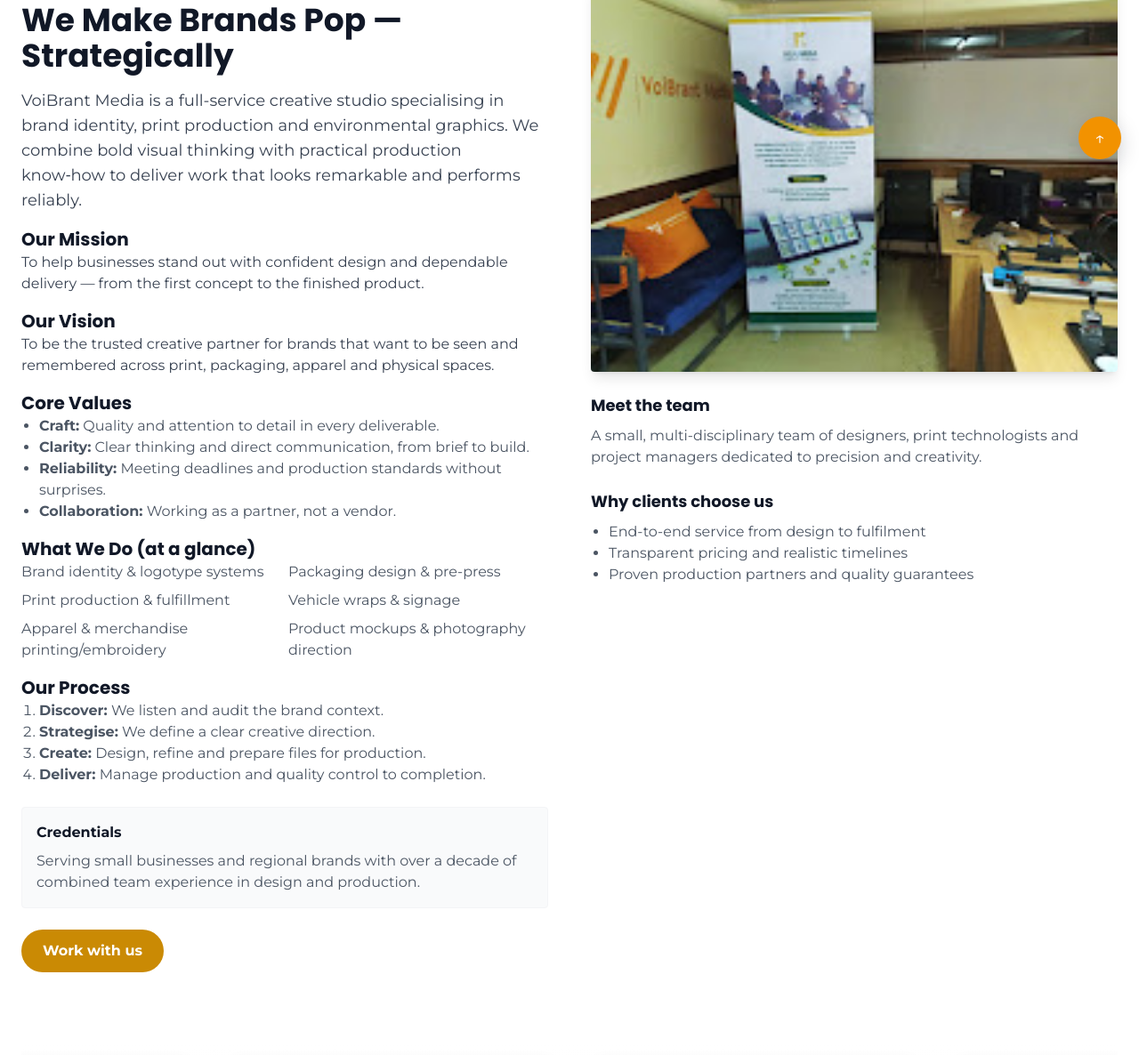
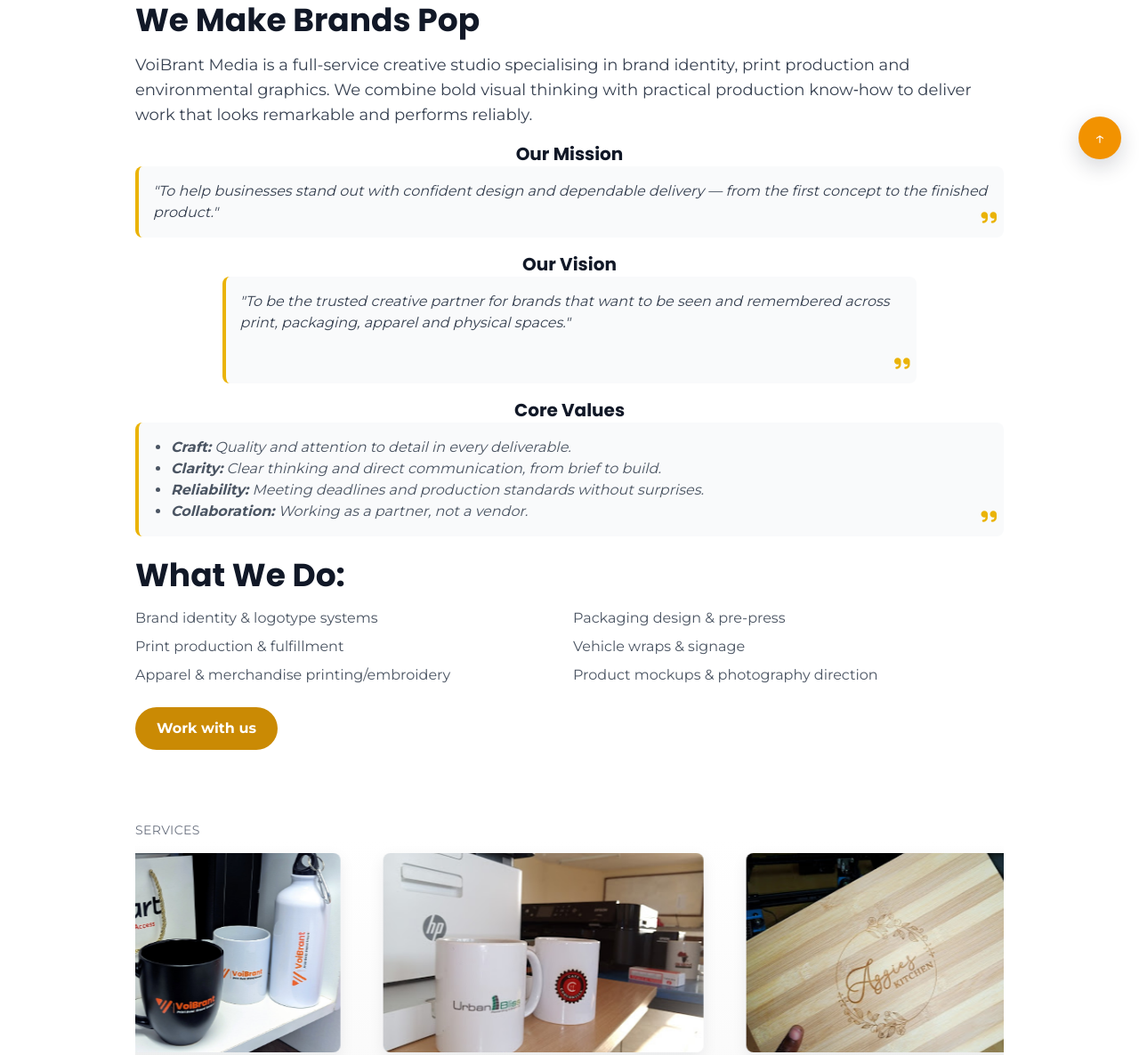
Before and after one commit to chandamalembe/voibrant, a plain HTML site: page index.html in a window 1280 px wide. Shown: the part 601-1787 px from the top of the page at 89% size. Drawn offline with nearby package versions, Linux system fonts and the light colour scheme.

Commit message:
reformatted and added blockquotes

```diff
--- a/index.html
+++ b/index.html
@@ -9,6 +9,7 @@
     />
     <title>VoiBrant Media Creative</title>
     <script src="https://cdn.tailwindcss.com"></script>
+    <link rel="stylesheet" href="https://cdnjs.cloudflare.com/ajax/libs/font-awesome/6.0.0/css/all.min.css">
     <link rel="stylesheet" href="./styles.css" />
     <!-- Favicon -->
     <link
@@ -83,11 +84,11 @@
       </div>
     </header>
 
-    <main class="max-w-7xl mx-auto px-6 py-16">
-      <section id="about" class="grid grid-cols-1 lg:grid-cols-2 gap-12 items-start mb-20">
+    <main class="max-w-5xl mx-auto px-6 py-16">
+      <section id="about" class="mb-20">
           <div>
             <p class="text-sm uppercase tracking-wide text-gray-500">About</p>
-            <h2 class="text-4xl font-extrabold mt-2 mb-4">We Make Brands Pop — Strategically</h2>
+            <h2 class="text-4xl font-extrabold mt-2 mb-4">We Make Brands Pop</h2>
 
             <p class="text-lg text-gray-700 mb-4">
               VoiBrant Media is a full-service creative studio specialising in
@@ -96,27 +97,30 @@
               deliver work that looks remarkable and performs reliably.
             </p>
 
-            <h3 class="text-xl font-semibold mt-4">Our Mission</h3>
-            <p class="text-gray-700 mb-4">
-              To help businesses stand out with confident design and dependable
-              delivery — from the first concept to the finished product.
-            </p>
+            <h3 class="text-center text-xl font-semibold mt-4">Our Mission</h3>
+            <blockquote class="qoute relative bg-gray-50 p-4 mb-4 rounded-lg border-l-4 border-yellow-500">
+              <p class="text-gray-700 italic">"To help businesses stand out with confident design and dependable delivery — from the first concept to the finished product."</p>
+              <i class="fas fa-quote-right absolute bottom-2 right-2 text-yellow-500 text-xl"></i>
+            </blockquote>
 
-            <h3 class="text-xl font-semibold mt-4">Our Vision</h3>
-            <p class="text-gray-700 mb-4">
-              To be the trusted creative partner for brands that want to be seen
-              and remembered across print, packaging, apparel and physical spaces.
-            </p>
+            <h3 class="text-center text-xl font-semibold mt-4">Our Vision</h3>
+            <blockquote class="quote relative bg-gray-50 p-4 mb-4 rounded-lg border-l-4 border-yellow-500">
+              <p class="text-gray-700 italic">"To be the trusted creative partner for brands that want to be seen and remembered across print, packaging, apparel and physical spaces."</p>
+              <i class="fas fa-quote-right absolute bottom-2 right-2 text-yellow-500 text-xl"></i>
+            </blockquote>
 
-            <h3 class="text-xl font-semibold mt-4">Core Values</h3>
-            <ul class="list-disc pl-5 text-gray-600 mb-4">
+            <h3 class="text-center text-xl font-semibold mt-4">Core Values</h3>
+            <blockquote class="qoute relative bg-gray-50 p-4 mb-4 rounded-lg border-l-4 border-yellow-500">
+              <ul class="list-disc pl-5 text-gray-600 italic">
                 <li><strong>Craft:</strong> Quality and attention to detail in every deliverable.</li>
                 <li><strong>Clarity:</strong> Clear thinking and direct communication, from brief to build.</li>
                 <li><strong>Reliability:</strong> Meeting deadlines and production standards without surprises.</li>
                 <li><strong>Collaboration:</strong> Working as a partner, not a vendor.</li>
               </ul>
+              <i class="fas fa-quote-right absolute bottom-2 right-2 text-yellow-500 text-xl"></i>
+            </blockquote>
 
-            <h3 class="text-xl font-semibold mt-4">What We Do (at a glance)</h3>
+            <h2 class="text-4xl font-extrabold mt-6 mb-4">What We Do:</h2>
             <ul class="grid grid-cols-1 sm:grid-cols-2 gap-2 text-gray-600 mb-4">
               <li>Brand identity & logotype systems</li>
               <li>Packaging design & pre-press</li>
@@ -126,44 +130,13 @@
               <li>Product mockups & photography direction</li>
             </ul>
 
-            <h3 class="text-xl font-semibold mt-4">Our Process</h3>
-            <ol class="list-decimal pl-5 text-gray-600 mb-6">
-              <li><strong>Discover:</strong> We listen and audit the brand context.</li>
-              <li><strong>Strategise:</strong> We define a clear creative direction.</li>
-              <li><strong>Create:</strong> Design, refine and prepare files for production.</li>
-              <li><strong>Deliver:</strong> Manage production and quality control to completion.</li>
-            </ol>
-
-            <div class="bg-gray-50 border border-gray-100 p-4 rounded">
-              <p class="font-semibold mb-2">Credentials</p>
-              <p class="text-gray-600">Serving small businesses and regional brands with over a decade of combined team experience in design and production.</p>
-            </div>
-
             <div class="mt-6">
               <a href="#contact" class="inline-block bg-yellow-600 text-white px-6 py-3 rounded-full font-semibold">Work with us</a>
             </div>
           </div>
-
-          <aside class="flex flex-col gap-6">
-            <div class="rounded shadow-lg overflow-hidden">
-              <img src="./img/inside.jpg" alt="Studio inside" style="width:100%;height:100%;object-fit:cover;display:block;" />
-            </div>
-
-            <div class="space-y-2">
-              <h4 class="text-lg font-semibold">Meet the team</h4>
-              <p class="text-gray-600">A small, multi-disciplinary team of designers, print technologists and project managers dedicated to precision and creativity.</p>
-            </div>
-
-            <div class="space-y-2">
-              <h4 class="text-lg font-semibold">Why clients choose us</h4>
-              <ul class="list-disc pl-5 text-gray-600">
-                <li>End-to-end service from design to fulfilment</li>
-                <li>Transparent pricing and realistic timelines</li>
-                <li>Proven production partners and quality guarantees</li>
-              </ul>
-            </div>
-          </aside>
       </section>
+      <section id="services" class="mb-20">
+        <p class="text-sm uppercase tracking-wide text-gray-500">Services</p>
         <div class="services-marquee overflow-hidden rounded-lg">
           <div class="marquee-track flex items-center">
             <div class="marquee-item px-4">
@@ -181,47 +154,21 @@
           </div>
         </div>
       </section>
-
-      <section
-        id="contact"
-        class="grid grid-cols-1 lg:grid-cols-2 gap-12 items-center mb-20"
-      >
+      <section id="contact" class="grid grid-cols-1 lg:grid-cols-2 gap-12 items-start mb-20">
         <div>
-          <img
-            src="./img/banner.jpg"
-            alt="Contact"
-            class="rounded shadow-lg"
-          />
+          <p class="text-sm uppercase tracking-wide text-gray-500">Contact</p>
+          <img src="./img/banner.jpg" alt="Contact" class="rounded shadow-lg w-full h-full object-cover" />
         </div>
         <div>
-          <p class="text-sm uppercase tracking-wide text-gray-500">Contact</p>
-          <h2 class="text-4xl font-extrabold mt-2 mb-6">
-            Are You Ready? Let's Get to Work!
-          </h2>
+          <h2 class="text-4xl font-extrabold mt-2 mb-6">Are You Ready? Let's Get to Work!</h2>
           <form id="contactForm" class="space-y-4 bg-white p-6 rounded shadow">
-            <input
-              name="name"
-              placeholder="Name"
-              class="w-full border border-gray-300 rounded px-3 py-2"
-            />
-            <input
-              name="email"
-              placeholder="Email"
-              class="w-full border border-gray-300 rounded px-3 py-2"
-            />
-            <textarea
-              name="message"
-              rows="5"
-              placeholder="Message"
-              class="w-full border border-gray-300 rounded px-3 py-2"
-            ></textarea>
-            <button
-              type="submit"
-              class="btn-color text-white px-6 py-2 rounded-full font-semibold"
-            >
-              Submit
-            </button>
+            <input name="name" placeholder="Name" class="w-full border border-gray-300 rounded px-3 py-2" />
+            <input name="email" placeholder="Email" class="w-full border border-gray-300 rounded px-3 py-2" />
+            <textarea name="message" rows="5" placeholder="Message" class="w-full border border-gray-300 rounded px-3 py-2"></textarea>
+            <button type="submit" class="btn-color text-white px-6 py-2 rounded-full font-semibold">Submit</button>
           </form>
+          <p class="mt-4 text-gray-600">Or Via WhatsApp</p>
+          <a href="https://api.whatsapp.com/send?phone=%2B260975266088&fbclid=IwY2xjawPQcD5leHRuA2FlbQIxMABicmlkETFGMWtWOWtDdFpGaGRrVTFYc3J0YwZhcHBfaWQQMjIyMDM5MTc4ODIwMDg5MgABHqjWQYsk-VXe8zIZns9HKCaBTRhjqIf_Hq4tOcePdtTZ6-JR4E7QgzglyrZg_aem_54euGdZkjJ4wyp31Gx795w" target="_blank" class="inline-flex items-center mt-2 text-white px-3 py-2 rounded-full font-semibold"><i class="fab fa-whatsapp fa-2x mr-2" style="color: #25D366;"></i><span class="text-gray-600">+260 975 266 088</span></a>
         </div>
       </section>
     </main>
@@ -230,7 +177,7 @@
       <div class="max-w-7xl mx-auto px-6 grid grid-cols-1 md:grid-cols-3 gap-8">
         <div>
           <h3 class="text-2xl font-bold text-white">VoiBrant</h3>
-          <p class="mt-4 text-gray-400">We Do Everything Differently.</p>
+          <p class="mt-2 text-gray-400">We Do Everything Differently.</p>
         </div>
         <div class="flex justify-between">
           <ul class="space-y-3">
@@ -257,7 +204,7 @@
           </ul>
         </div>
         <div>
-          <h4 class="font-semibold mb-3">Subscribe to Our Newsletter</h4>
+          <h3 class="font-semibold mb-3">Subscribe to Our Newsletter</h3>
           <form id="subscribeForm" class="space-y-3">
             <input
               name="sub_name"
--- a/styles.css
+++ b/styles.css
@@ -150,3 +150,11 @@
     height: 44px;
   }
 }
+
+/* Quote block styles */
+.quote {
+  max-width: 80%;
+  margin: 0 auto;
+  padding: 1.5rem;
+  min-height: 120px;
+}
```
Lines whose indentation alone changed are shown as unchanged.
